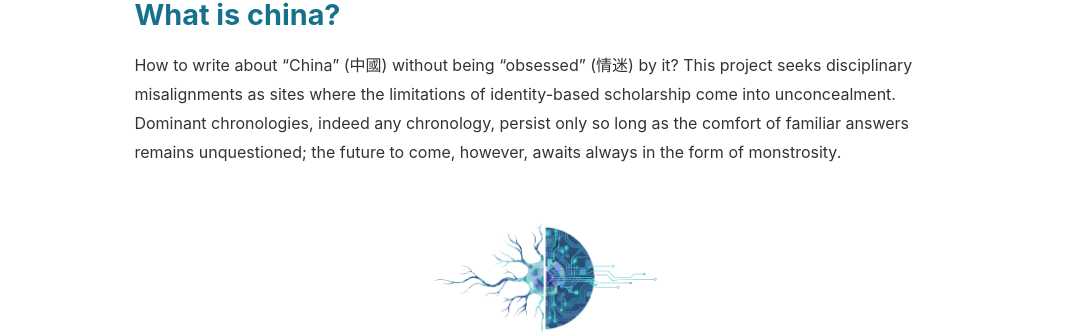
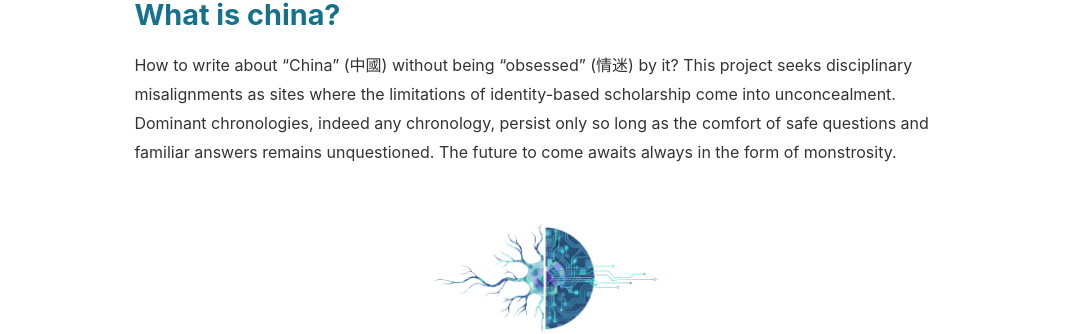
Before and after one commit to mcjkurz/qhchina, a Jekyll site: the page built from docs/index.md, in a window 1280 px wide. Shown: the part 1161-1495 px from the top of the page, without its empty margins (96-1183 px from the left). Built offline with Jekyll 4.4.1, drawn with Linux system fonts in a browser that asks for light colours.

```diff
--- a/docs/index.md
+++ b/docs/index.md
@@ -43,7 +43,7 @@
 
 ## What is china?
 
-How to write about "China" (中國) without being "obsessed" (情迷) by it? This project seeks disciplinary misalignments as sites where the limitations of identity-based scholarship come into unconcealment. Dominant chronologies, indeed any chronology, persist only so long as the comfort of familiar answers remains unquestioned; the future to come, however, awaits always in the form of monstrosity.
+How to write about "China" (中國) without being "obsessed" (情迷) by it? This project seeks disciplinary misalignments as sites where the limitations of identity-based scholarship come into unconcealment. Dominant chronologies, indeed any chronology, persist only so long as the comfort of safe questions and familiar answers remains unquestioned. The future to come awaits always in the form of monstrosity.
 
 <img src="{{ site.baseurl }}/assets/img/separator.png" alt="Separator" class="separator">
 
```
